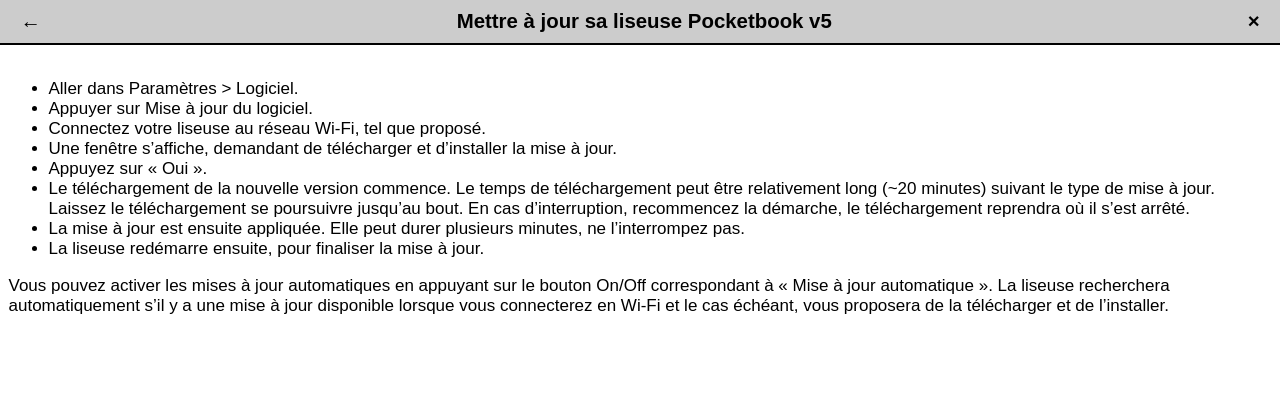
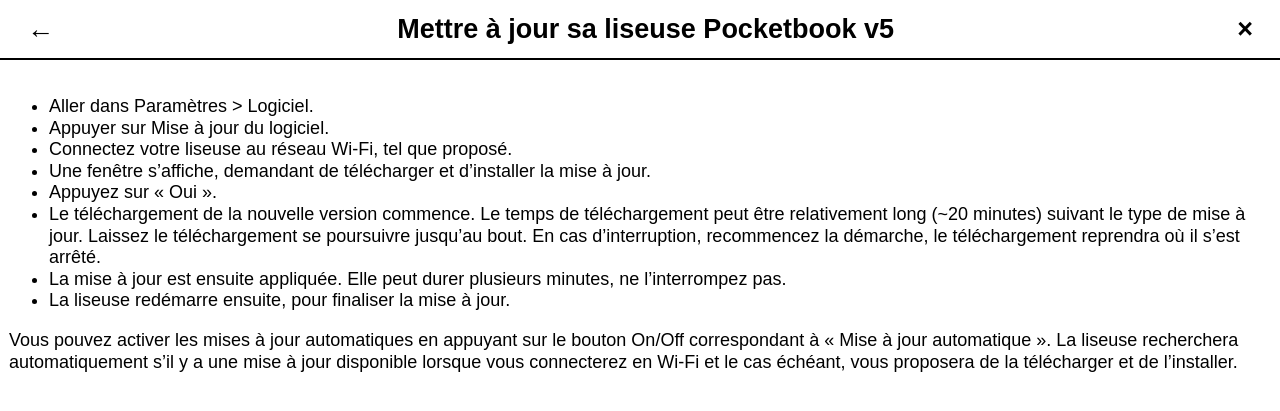
Before and after one commit to TEA-ebook/help-center, a Jekyll site: the page built from _pages/ereader/maj-v5.md, in a window 1280 px wide. Shown: the top 411 px of the page. Built offline with Jekyll 4.4.1, drawn with Linux system fonts in a browser that asks for light colours; Markdown is read by kramdown in place of the engine named in the settings.

Commit message:
Add: more space in text

```diff
--- a/css/ereader.scss
+++ b/css/ereader.scss
@@ -5,17 +5,19 @@
     margin: 0;
     padding: 0;
     font-family: sans-serif;
-    font-size: 17px;
+    font-size: 18px;
+}
+p, li {
+    line-height: 1.2em;
 }
 header {
     display: block;
     text-align: center;
     border-bottom: 2px solid #000;
-    background: #ccc;
     h1 {
         margin: 0;
         padding: .5em;
-        font-size: 1.2em;
+        font-size: 1.5em;
     }
 }
 .container {
```
